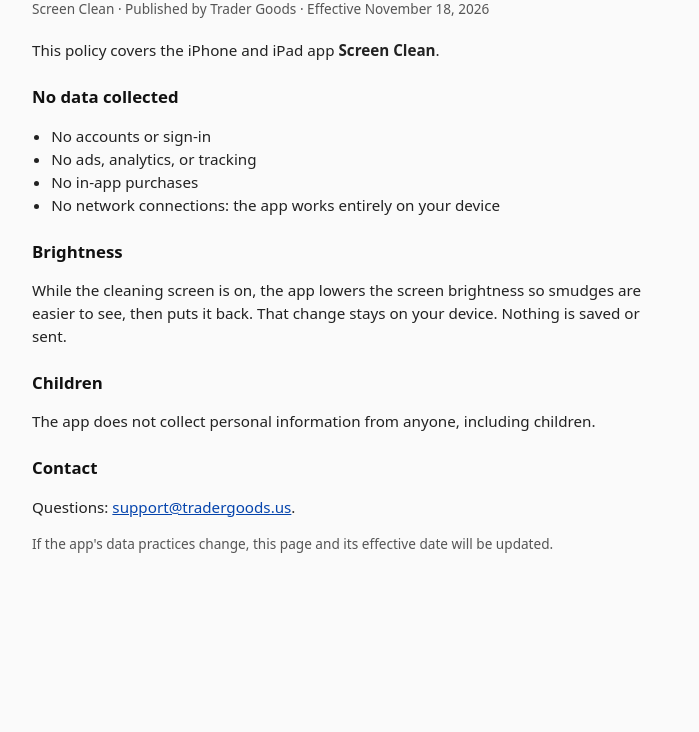
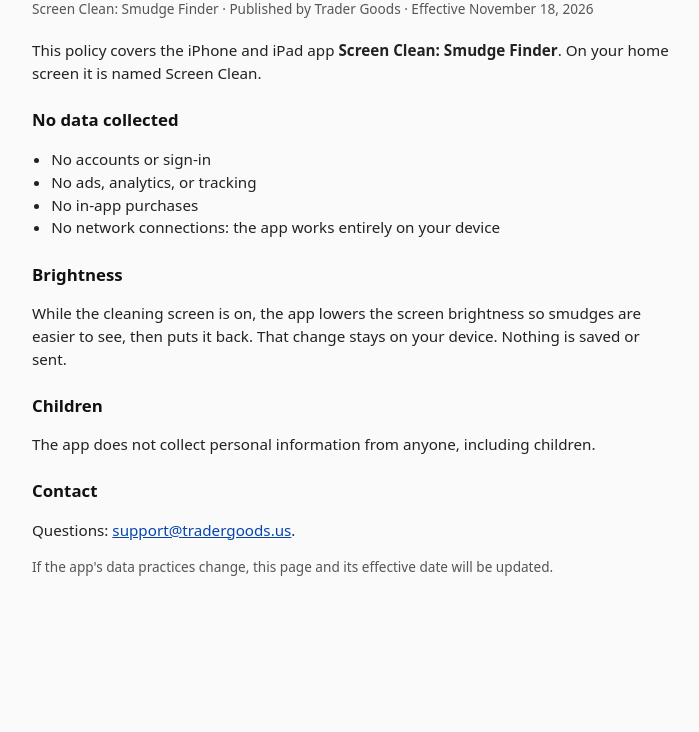
Before and after one commit to Trader-Goods/hormuz-strait, a plain HTML site: page screenclean-privacy.html in a window 1280 px wide. Shown: the part 68-800 px from the top of the page, without its empty margins (288-987 px from the left). Drawn offline with Linux system fonts and the light colour scheme.

Commit message:
Name the Screen Clean support pages Screen Clean: Smudge Finder.
The on-device name stays Screen Clean.

Co-authored-by: bricenremy <bricenremy@users.noreply.github.com>

```diff
--- a/screenclean-privacy.html
+++ b/screenclean-privacy.html
@@ -3,7 +3,7 @@
 <head>
 <meta charset="utf-8">
 <meta name="viewport" content="width=device-width, initial-scale=1">
-<title>Privacy Policy – Screen Clean</title>
+<title>Privacy Policy – Screen Clean: Smudge Finder</title>
 <style>
 body{font-family:system-ui,-apple-system,sans-serif;line-height:1.5;max-width:40rem;margin:0 auto;padding:1.25rem;color:#111;background:#fafafa}
 h1{font-size:1.4rem;margin:0 0 .5rem}
@@ -16,8 +16,8 @@ a{color:#0645ad}
 </head>
 <body>
 <h1>Privacy Policy</h1>
-<p class="meta">Screen Clean · Published by Trader Goods · Effective November 18, 2026</p>
-<p>This policy covers the iPhone and iPad app <strong>Screen Clean</strong>.</p>
+<p class="meta">Screen Clean: Smudge Finder · Published by Trader Goods · Effective November 18, 2026</p>
+<p>This policy covers the iPhone and iPad app <strong>Screen Clean: Smudge Finder</strong>. On your home screen it is named Screen Clean.</p>
 <h2>No data collected</h2>
 <ul>
 <li>No accounts or sign-in</li>
```
Also changed, not shown: screenclean.html (+3 -3 lines).
